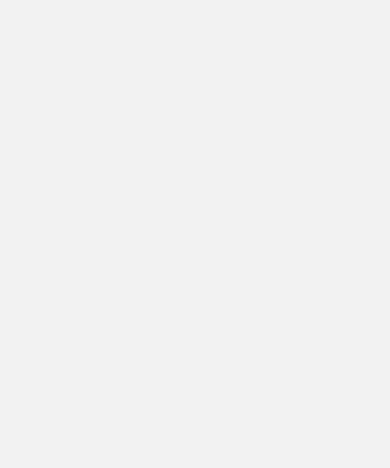
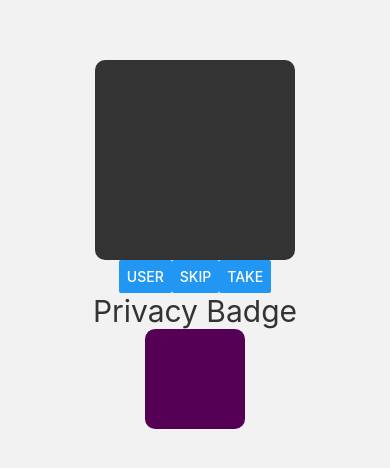
Before and after one commit to hamdaan-shaikh/CMS-TEA-E4TIP, a React Native app in the folder CMS_TEA_ET4IP_Mob_App/: screen /OverviewScreen in a window 390 px wide. Shown: the part 178-646 px from the top of the page. Built offline with nearby package versions, Linux system fonts and the light colour scheme.

Commit message:
Added basic buttons for Overview Screen

```diff
--- /dev/null
+++ b/CMS_TEA_ET4IP_Mob_App/src/commons/components/DataOverviewGraph.js
@@ -0,0 +1,20 @@
+
+import React from 'react';
+import {View, Text, StyleSheet} from 'react-native';
+
+export default () => {
+  return (
+    <View style={LOCAL_STYLES.MAIN_CONTAINER}>
+      <></>
+    </View>
+  );
+};
+
+const LOCAL_STYLES = StyleSheet.create({
+  MAIN_CONTAINER: {
+    width: 200,
+    height: 200,
+    backgroundColor: '#333',
+    borderRadius: 10,
+  },
+});
--- /dev/null
+++ b/CMS_TEA_ET4IP_Mob_App/src/commons/components/PrivacyBadge.js
@@ -0,0 +1,28 @@
+
+import React from 'react';
+import {View, Text, StyleSheet} from 'react-native';
+
+export default () => {
+  return (
+    <View style={LOCAL_STYLES.MAIN_CONTAINER}>
+      <Text style={LOCAL_STYLES.TEXT_STYLE}>Privacy Badge</Text>
+      <View style={LOCAL_STYLES.BADGE_CONTAINER} />
+    </View>
+  );
+};
+
+const LOCAL_STYLES = StyleSheet.create({
+  MAIN_CONTAINER: {
+    alignItems: 'center',
+  },
+  TEXT_STYLE: {
+    color: '#333',
+    fontSize: 30,
+  },
+  BADGE_CONTAINER: {
+    width: 100,
+    height: 100,
+    backgroundColor: '#505',
+    borderRadius: 10,
+  },
+});
--- a/CMS_TEA_ET4IP_Mob_App/src/screens/OverviewScreen.js
+++ b/CMS_TEA_ET4IP_Mob_App/src/screens/OverviewScreen.js
@@ -1,16 +1,36 @@
 import React from 'react';
-import {View, Text, StyleSheet} from 'react-native';
+import {View, Text, StyleSheet, Button} from 'react-native';
+
+// Components
+import DataOverviewGraph from '../commons/components/DataOverviewGraph';
+import PrivacyBadge from '../commons/components/PrivacyBadge';
+
+// Styles
+import {MAIN_STYLES} from '../commons/styles/main-styles';
 
 export default () => {
   return (
     <View style={LOCAL_STYLES.MAIN_CONTAINER}>
-      <></>
+      <DataOverviewGraph />
+      <View style={LOCAL_STYLES.BUTTON_CONTAINER}>
+        <Button title="User" onPress={() => {}} />
+        <Button title="Skip" onPress={() => {}} />
+        <Button title="Take" onPress={() => {}} />
+      </View>
+      <PrivacyBadge />
     </View>
   );
 };
 
 const LOCAL_STYLES = StyleSheet.create({
+
   MAIN_CONTAINER: {
     flex: 1,
+    ...MAIN_STYLES.CENTER_CONTENT,
   },
+
+  BUTTON_CONTAINER: {
+    flexDirection: 'row',
+  },
+
 });
```
